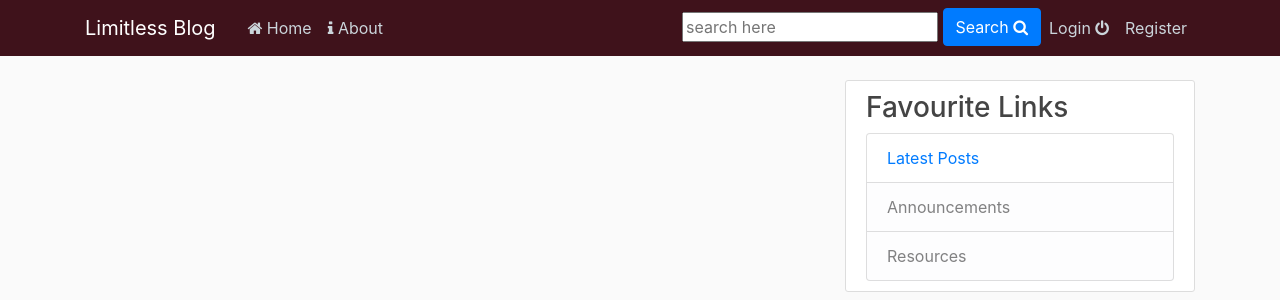
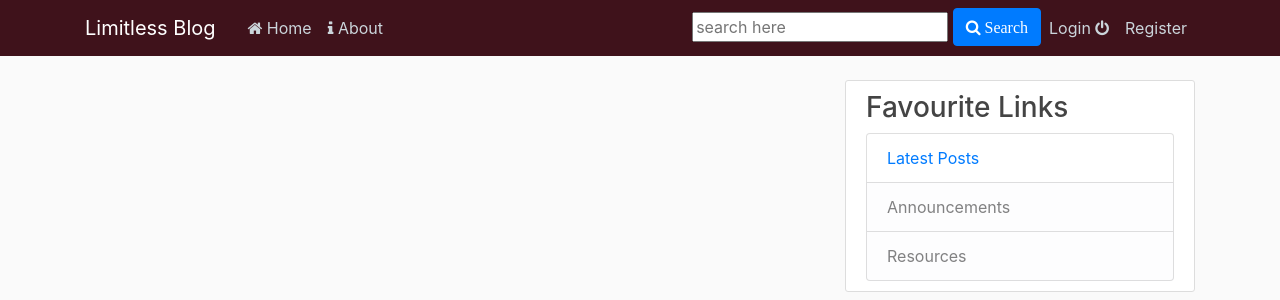
Before and after one commit to harish-gunda18/mysite, a Django app: template blog/templates/blog/home.html in a window 1280 px wide. Shown: the top 300 px of the page. Run offline with Django 3.2, Linux system fonts and the light colour scheme; the template is opened without the code that fills it, so the values that code supplies are empty; some libraries are stand-ins or nearby versions.

Commit message:
changed search logo position from right to left

```diff
--- a/blog/templates/blog/base.html
+++ b/blog/templates/blog/base.html
@@ -38,7 +38,7 @@
                         <form method="get" action="{% url 'blog-search' %}">
                             {% csrf_token %}
                             <input class="align-middle" name="search" value="" placeholder="search here" required>
-                            <button class="btn btn-primary">Search <span class="fa fa-search"></span></button>
+                            <button class="btn btn-primary"><span class="fa fa-search"> Search</span></button>
                         </form>
                         {% if user.is_authenticated %}
                             <li class="nav-item"><a class="nav-item nav-link" href="{% url 'user-posts' username=user.username %}">My Posts</a></li>
```
